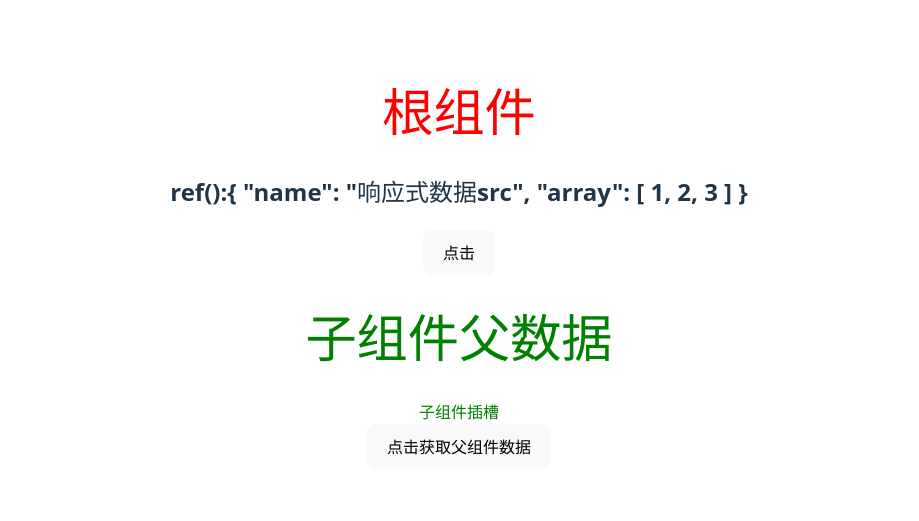
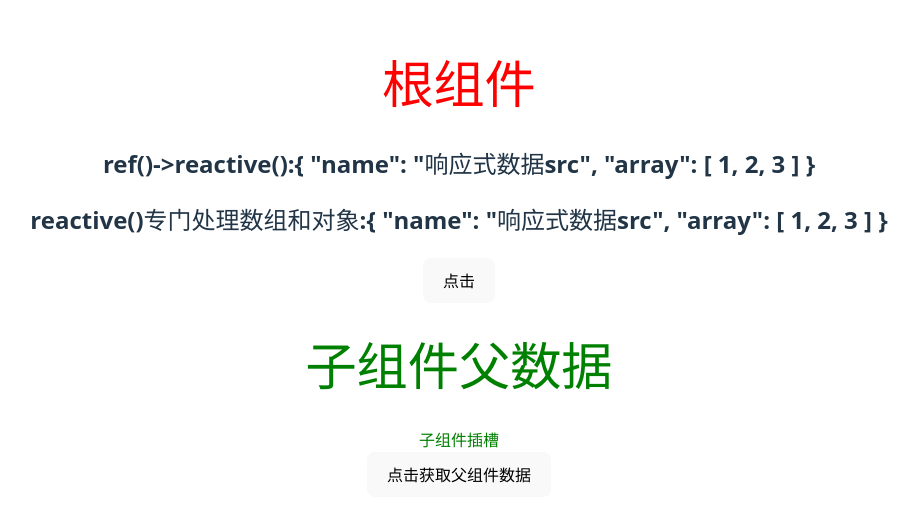
Before and after one commit to 0x01-0x00/vue3_study, a Vue app: page / in a window 1280 px wide. Shown: the part 141-662 px from the top of the page, without its empty margins (181-1100 px from the left). Built offline with nearby package versions, Linux system fonts and the light colour scheme.

Commit message:
refactor(src): 更新 App.vue 中 ref 和 reactive 的使用示例- 修改 ref() 输出格式，增加与 reactive() 的对比 - 添加 reactive() 使用示例，说明其适用于数组和对象

```diff
--- a/src/App.vue
+++ b/src/App.vue
@@ -1,6 +1,7 @@
 <template>
   <h1 class="rootClass">根组件</h1>
-  <h2>ref():{{ refObj }}</h2>
+  <h2>ref()->reactive():{{ refObj }}</h2>
+  <h2>reactive()专门处理数组和对象:{{ refObj }}</h2>
   <button @click="changeRefObj">点击</button>
 
   <MyChild fatherData="父数据">
```
